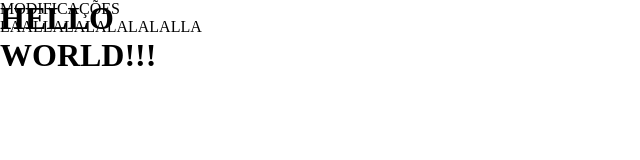
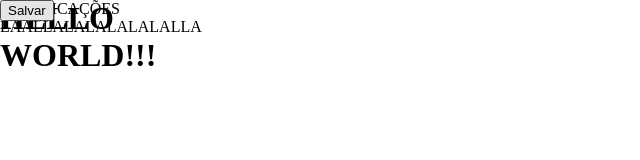
Before and after one commit to guiarduino/git_flow_teste, a plain HTML site: page index.html in a window 1280 px wide. Shown: the full height of the page, 0-640 px from the left. Drawn offline with Linux system fonts and the light colour scheme.

Commit message:
SOL-4
-Adicionar botão de salvar

```diff
--- a/index.html
+++ b/index.html
@@ -10,5 +10,6 @@
 <body>
     <h1>HELLO WORLD!!!</h1>
     <span>MODIFICAÇÕES LAALLALALALALALALLA</span>
+    <button type="button">Salvar</button>
 </body>
 </html>
```
